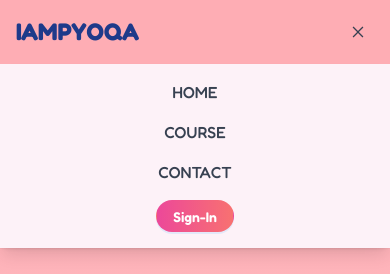
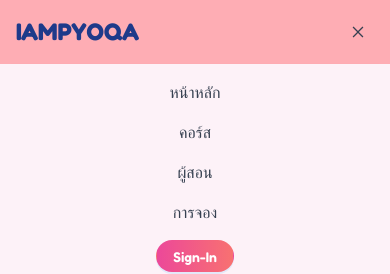
Before and after one commit to Siripoom/i-amp-yoqa-system, a React (Vite) app in the folder front-end/: page /cart in a window 390 px wide. Both pictures are taken after a click on the button 358 px from the left and 32 px from the top of the page. Shown: the top 274 px of the page. Built offline with nearby package versions, Linux system fonts and the light colour scheme; no server answers.

Commit message:
Mar 11, 2025, 10:04 AM

```diff
--- a/front-end/src/components/Navbar.jsx
+++ b/front-end/src/components/Navbar.jsx
@@ -120,21 +120,28 @@ const Navbar = () => {
               className="text-gray-700 hover:text-pink-500 font-medium"
               onClick={() => setIsMobileMenuOpen(false)}
             >
-              HOME
+              หน้าหลัก
             </Link>
             <Link
               to="/course"
               className="text-gray-700 hover:text-pink-500 font-medium"
               onClick={() => setIsMobileMenuOpen(false)}
             >
-              COURSE
+              คอร์ส
             </Link>
             <Link
               to="/contact"
               className="text-gray-700 hover:text-pink-500 font-medium"
               onClick={() => setIsMobileMenuOpen(false)}
             >
-              CONTACT
+              ผู้สอน
+            </Link>
+            <Link
+              to="/booking"
+              className="text-gray-700 hover:text-pink-500 font-medium"
+              onClick={() => setIsMobileMenuOpen(false)}
+            >
+              การจอง
             </Link>
             {user ? (
               <Dropdown overlay={userMenu} trigger={["click"]}>
```
